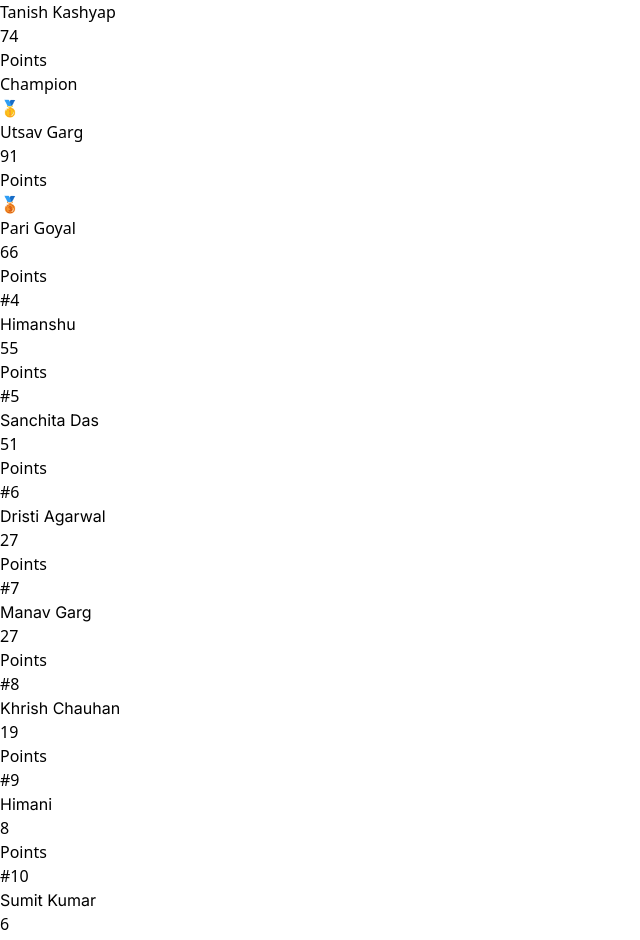
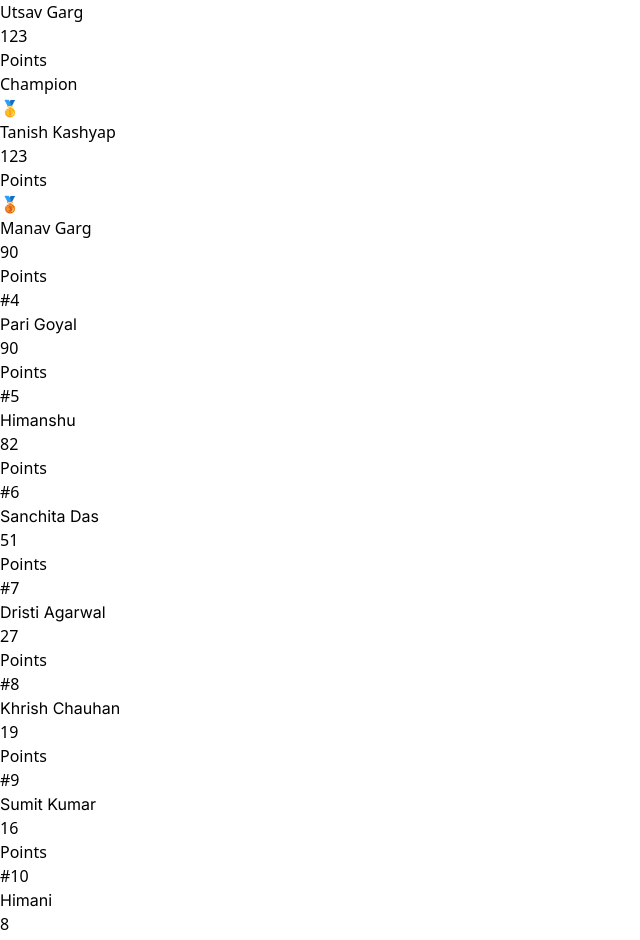
Before and after one commit to Latiyan15/cv2, a React (Vite) app: page / in a window 1280 px wide. Shown: the part 661-1601 px from the top of the page, without its empty margins (0-640 px from the left). Built offline with nearby package versions, Linux system fonts and the light colour scheme.

Commit message:
Update participant scores in Home component

```diff
--- a/src/pages/Home.tsx
+++ b/src/pages/Home.tsx
@@ -7,15 +7,15 @@ const Home = () => {
     const [participants] = useState([
         { id: 1, name: 'Dristi Agarwal', score: 27 },
         { id: 2, name: 'Harshit Gupta', score: 0 },
-        { id: 3, name: 'Manav Garg', score: 27 },
-        { id: 4, name: 'Pari Goyal', score: 66 },
+        { id: 3, name: 'Manav Garg', score: 90 },
+        { id: 4, name: 'Pari Goyal', score: 90 },
         { id: 5, name: 'Sanchita Das', score: 51 },
-        { id: 6, name: 'Sumit Kumar', score: 6 },
-        { id: 7, name: 'Tanish Kashyap', score: 74 },
-        { id: 8, name: 'Utsav Garg', score: 91 },
+        { id: 6, name: 'Sumit Kumar', score: 16 },
+        { id: 7, name: 'Tanish Kashyap', score: 123 },
+        { id: 8, name: 'Utsav Garg', score: 123 },
         { id: 9, name: 'Yashasvini Sharma', score: 4 },
         { id: 10, name: 'Khrish Chauhan', score: 19 },
-        { id: 11, name: 'Himanshu', score: 55 },
+        { id: 11, name: 'Himanshu', score: 82 },
         { id: 12, name: 'Akansha', score: 1 },
         { id: 13, name: 'Bhavya', score: 3 },
         { id: 14, name: 'Himani', score: 8 }
```
